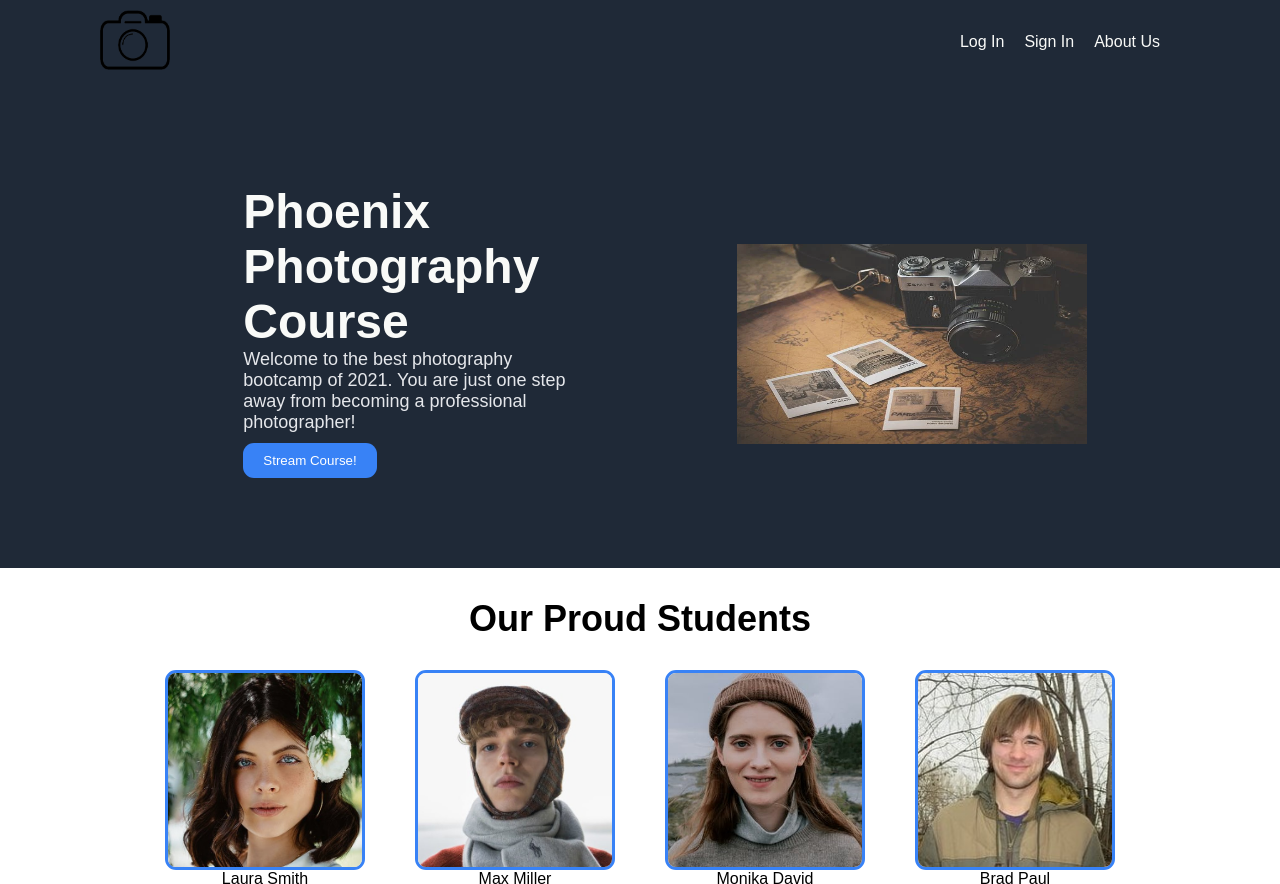
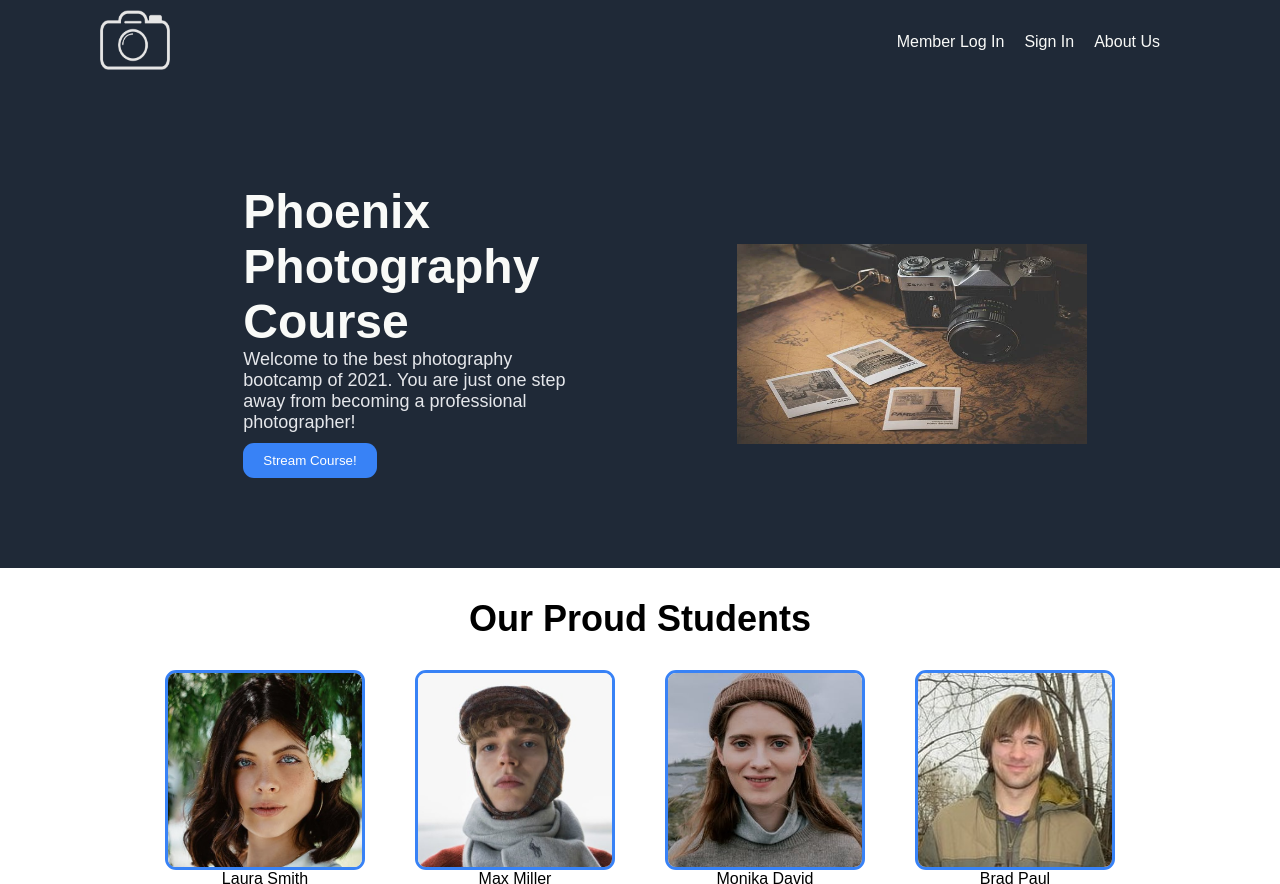
Before and after one commit to arpittaneja/Landing-Page, a plain HTML site: page index.html in a window 1280 px wide. Shown: the top 884 px of the page. Drawn offline with Linux system fonts and the light colour scheme.

Commit message:
changed footer spelling and invert header image color

```diff
--- a/css/style.css
+++ b/css/style.css
@@ -22,6 +22,7 @@ header div img {
   width: 70px;
   height: 80px;
   padding: 10px 0;
+  filter: invert(0.9);
 }
 
 .link {
--- a/index.html
+++ b/index.html
@@ -18,7 +18,7 @@
 
         <div class="link">
             <ul>
-                <li><a href="#">Log In</a></li>
+                <li><a href="#">Member Log In</a></li>
                 <li><a href="#">Sign In</a></li>
                 <li><a href="#">About Us</a></li>
             </ul>
@@ -77,7 +77,7 @@
         </div>
     </div>
 
-    <div class="footer">Copright © The Pheonix Photography Course </div>
+    <div class="footer">Copright © The Phoenix Photography Course </div>
 </body>
 
 </html>
```
